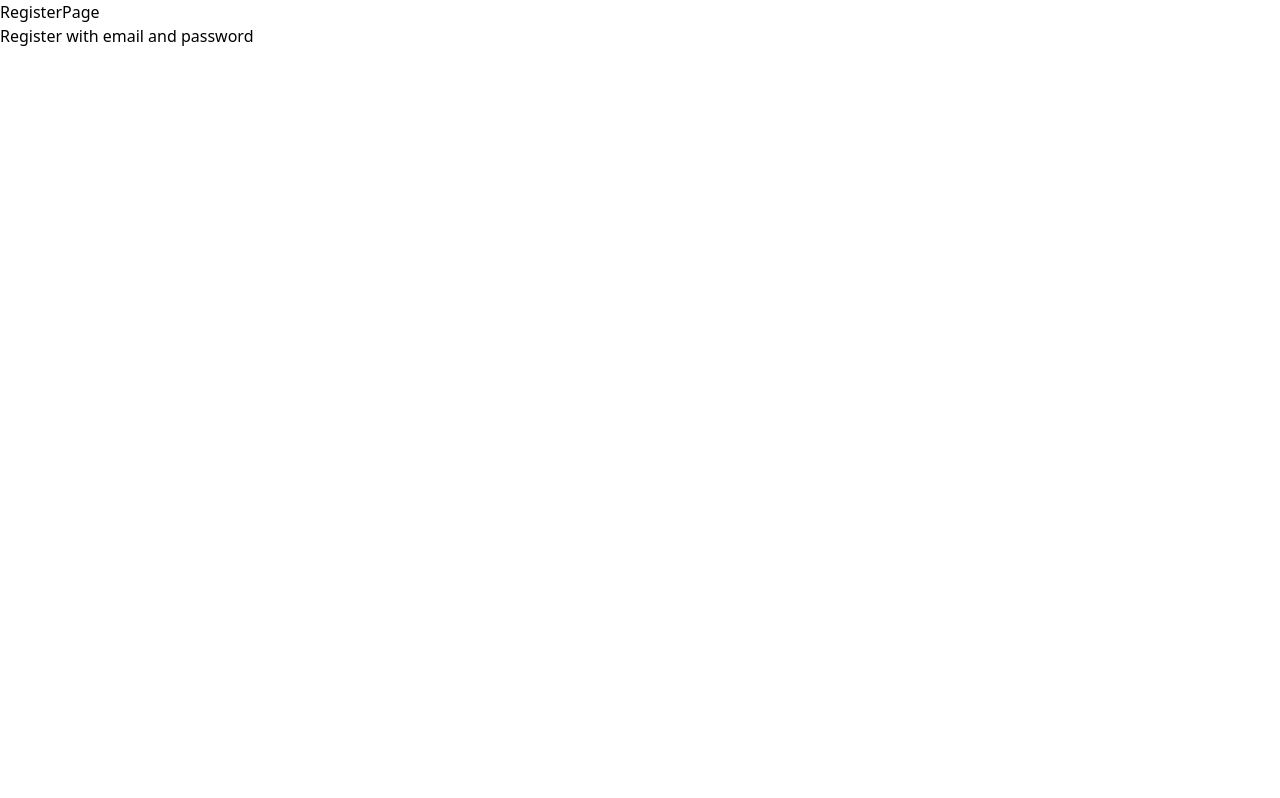
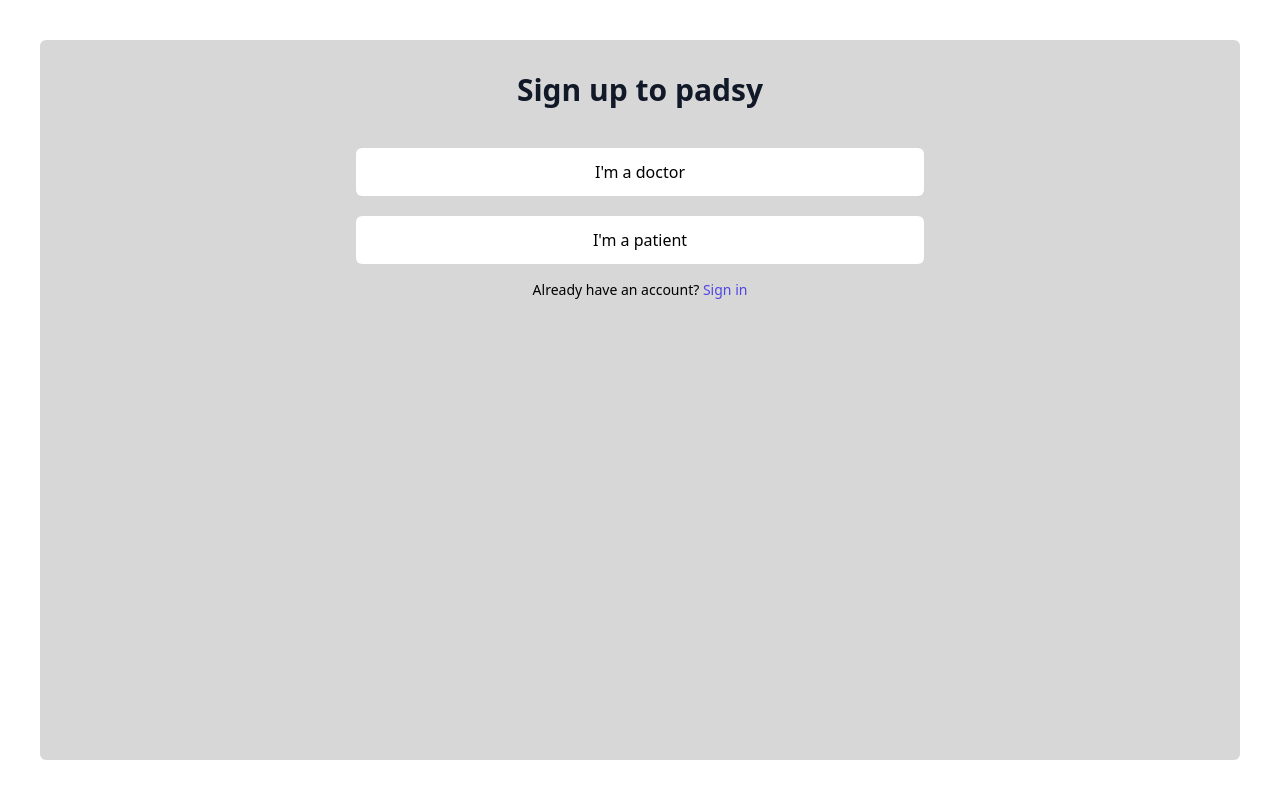
Before and after one commit to samergh1/padsy, a React (Vite) app: page /register in a window 1280 px wide. Built offline with nearby package versions, Linux system fonts and the light colour scheme.

Commit message:
Register page to select user type

```diff
--- a/package.json
+++ b/package.json
@@ -11,10 +11,12 @@
   "dependencies": {
     "@headlessui/react": "^1.7.12",
     "@heroicons/react": "^2.0.16",
+    "@iconscout/react-unicons": "^1.1.6",
     "firebase": "^9.17.1",
     "react": "^18.2.0",
     "react-dom": "^18.2.0",
-    "react-router-dom": "^6.8.1"
+    "react-router-dom": "^6.8.1",
+    "unicons": "^0.0.3"
   },
   "devDependencies": {
     "@types/react": "^18.0.27",
--- a/src/pages/RegisterPage/RegisterPage.jsx
+++ b/src/pages/RegisterPage/RegisterPage.jsx
@@ -1,10 +1,36 @@
+import { Link } from 'react-router-dom'
+import { RegisterDoctorUrl, RegisterPatientUrl, LoginPageUrl } from '../../constants/urls'
+
 export function RegisterPage() {
   return (
     <>
-      <div>RegisterPage</div>
-      <button>
-        Register with email and password
-      </button>
+      <div className="w-screen h-screen p-10">
+          <div className="bg-[#d7d7d7] justify-center items-center w-full h-full p-8 rounded-md">
+            <div>
+              <h2 className="mb-10 text-center text-3xl font-semibold text-gray-900">
+                Sign up to padsy
+              </h2>
+            </div>
+
+            <div className="flex flex-col gap-5 sm:items-center">
+              <Link to={RegisterDoctorUrl} className="flex justify-center sm:w-3/4 lg:w-1/2 items-center bg-white rounded-md p-3 hover:scale-105 transition-all">
+                I'm a doctor
+              </Link>
+              <Link to={RegisterPatientUrl} className="flex justify-center sm:w-3/4 lg:w-1/2 items-center bg-white rounded-md p-3 hover:scale-105 transition-all">
+                I'm a patient
+              </Link>
+            </div>
+
+            <div className="flex items-center justify-center mt-4">
+              <div className="text-sm">
+                <span>Already have an account? </span>
+                <Link to={LoginPageUrl} className="font-medium text-indigo-600 hover:text-indigo-500">
+                  Sign in
+                </Link>
+              </div>
+            </div>
+          </div>
+      </div>
     </>
 
   )
```
Also changed, not shown: 1 other file (tests, documents, lock files or other folders).
